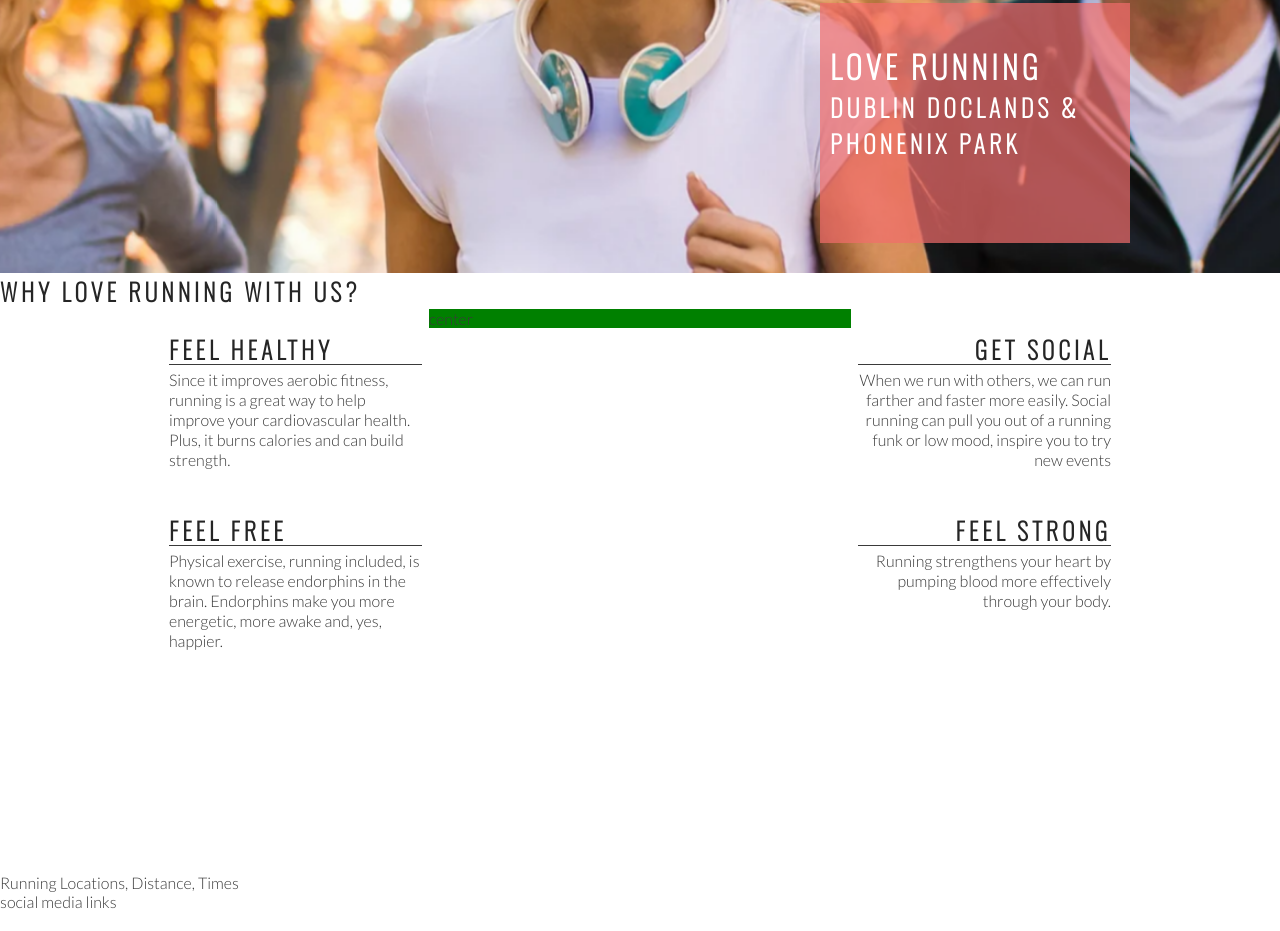
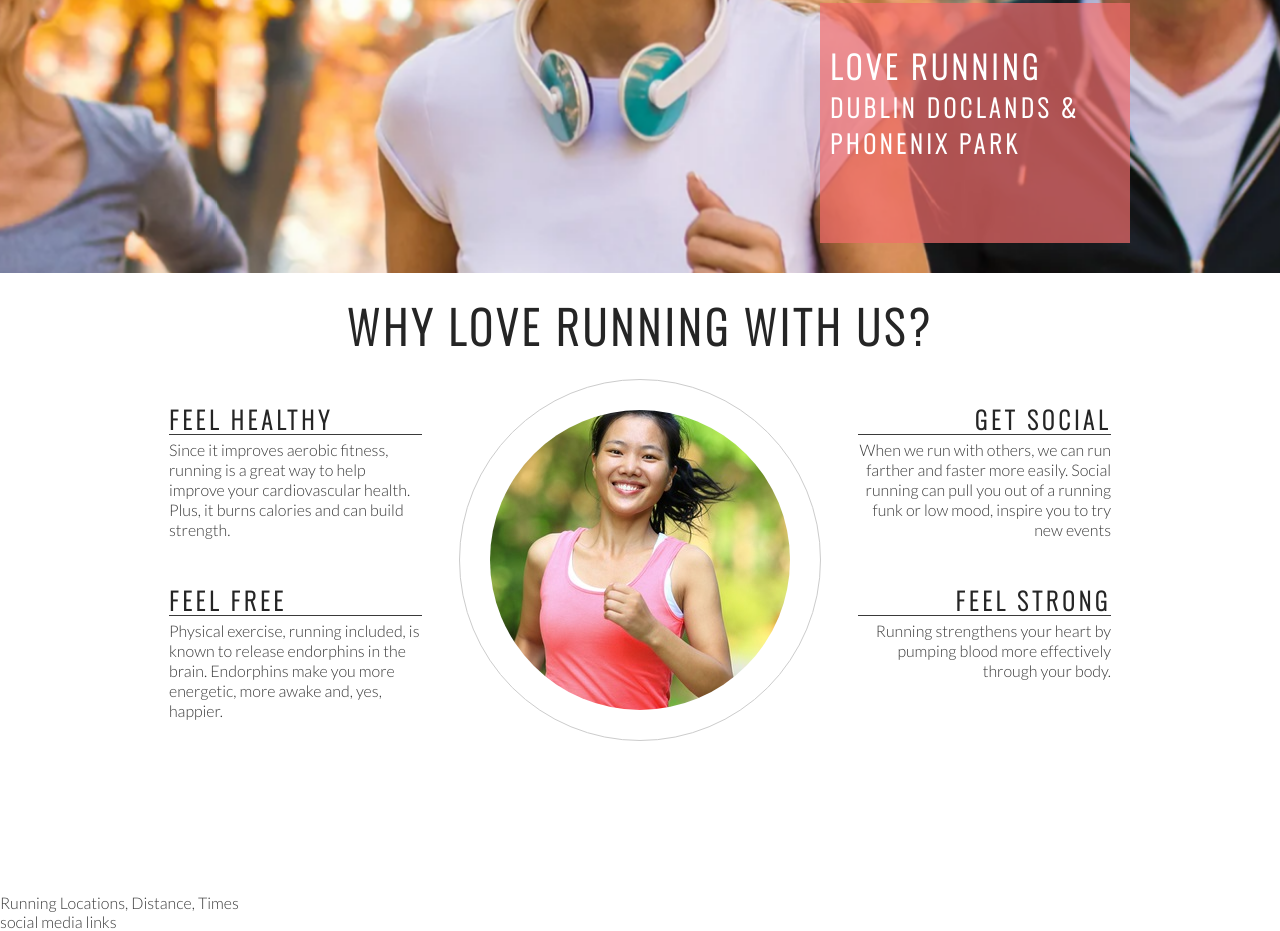
Before and after one commit to Harriss1989/love-running, a plain HTML site: page index.html in a window 1280 px wide. Shown: the part 402-1333 px from the top of the page. Drawn offline with nearby package versions, Linux system fonts and the light colour scheme.

Commit message:
add club ethos center image and style into circle

```diff
--- a/assets/css/style.css
+++ b/assets/css/style.css
@@ -139,7 +139,6 @@ h2 {
 #center-about {
     width: 33%;
     margin: 0 auto;
-    background-color: green;
 }
 
 hr {
@@ -171,3 +170,26 @@ hr {
 .right-about-heading p {
     text-align: right;
 }
+
+#welcome {
+    text-align: center;
+    margin: 20px 0;
+    font-size: 280%;
+}
+
+#circle-container {
+    width: 300px;
+    height: 300px;
+    padding: 30px;
+    border-style: solid;
+    border-color: #ccc;
+    border-width: 1px;
+    border-radius: 50%;
+    margin: 0 auto;
+}
+
+#circle-cover-bg {
+    background: url(../image/ethos-center-image.jpeg) no-repeat center center;
+    height: 100%;
+    border-radius: 50%;
+}
--- a/index.html
+++ b/index.html
@@ -40,7 +40,7 @@
         </div>
     </section>
     <section id="club-ethos">
-        <h1>Why Love Running With Us?</h1>
+        <h2 id="welcome">Why Love Running With Us?</h2>
         <div id="left-about">
             <div class="left-about-heading">
                 <h2>Feel Healthy</h2>
@@ -73,7 +73,13 @@
             </div>
         </div>
 
-        <div id="center-about">center</div>
+        <div id="center-about">
+            <div id="circle-container">
+                <div id="circle-cover-bg">
+
+                </div>
+            </div>
+        </div>
     </section>
     <section>
         Running Locations, Distance, Times
```
Also changed, not shown: assets/image/ethos-center-image.jpeg (added).
